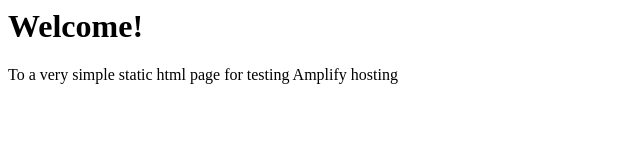
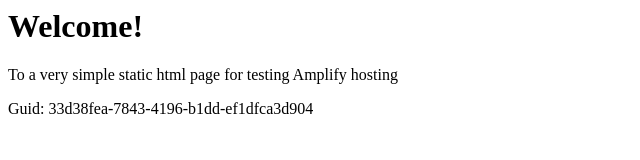
Before and after one commit to aws-aemilia-cmh/Github-PR-Commit-Integration-Test-DoNotTouch-v1-preprod-us-east-2, a website: page src/index.html in a window 1280 px wide. Shown: the whole page, without its empty margins (0-640 px from the left). Drawn offline with Linux system fonts and the light colour scheme.

Commit message:
commit from integ tests

```diff
--- a/src/index.html
+++ b/src/index.html
@@ -1,3 +1,5 @@
+
+
 <html lang="en">
 
 <head>
@@ -10,6 +12,6 @@
 <body>
     <h1>Welcome!</h1>
     <p>To a very simple static html page for testing Amplify hosting</p>
-</body>
+    <p>Guid: 33d38fea-7843-4196-b1dd-ef1dfca3d904</p></body>
 
 </html>
```
